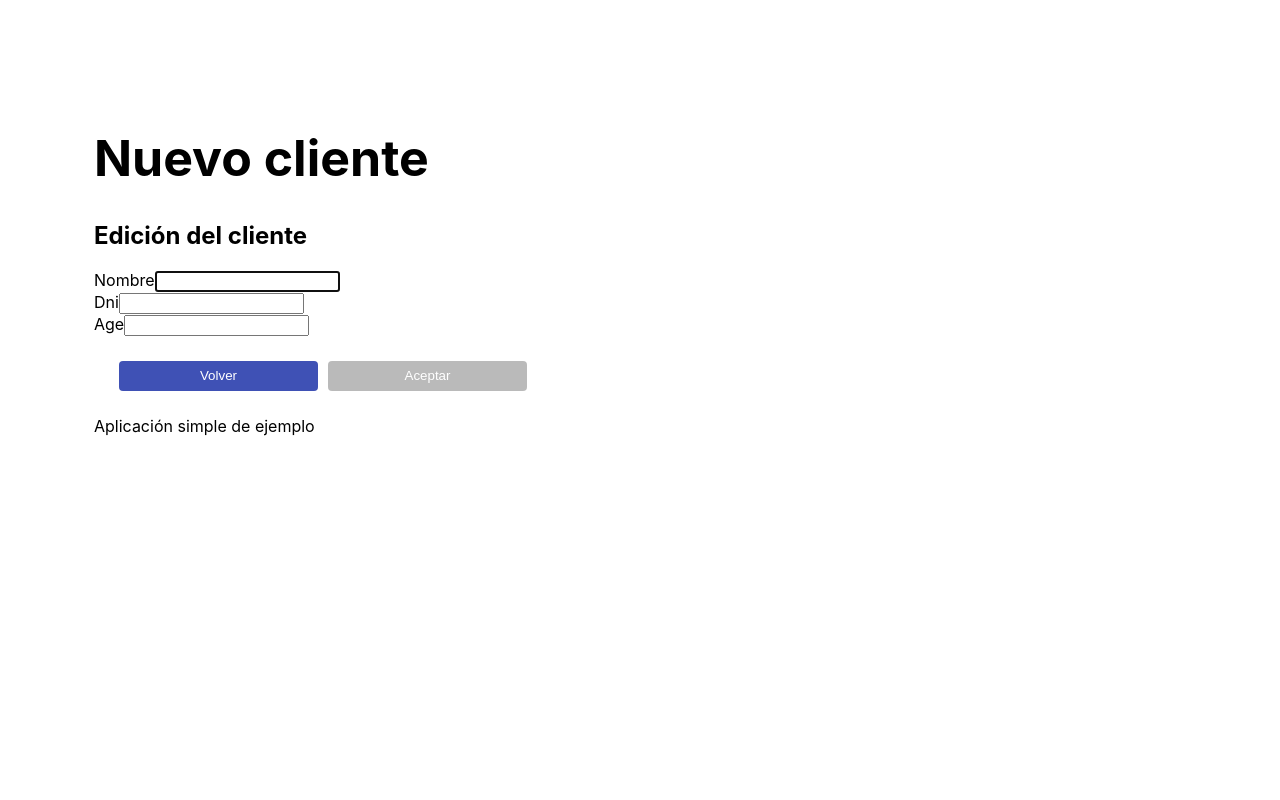
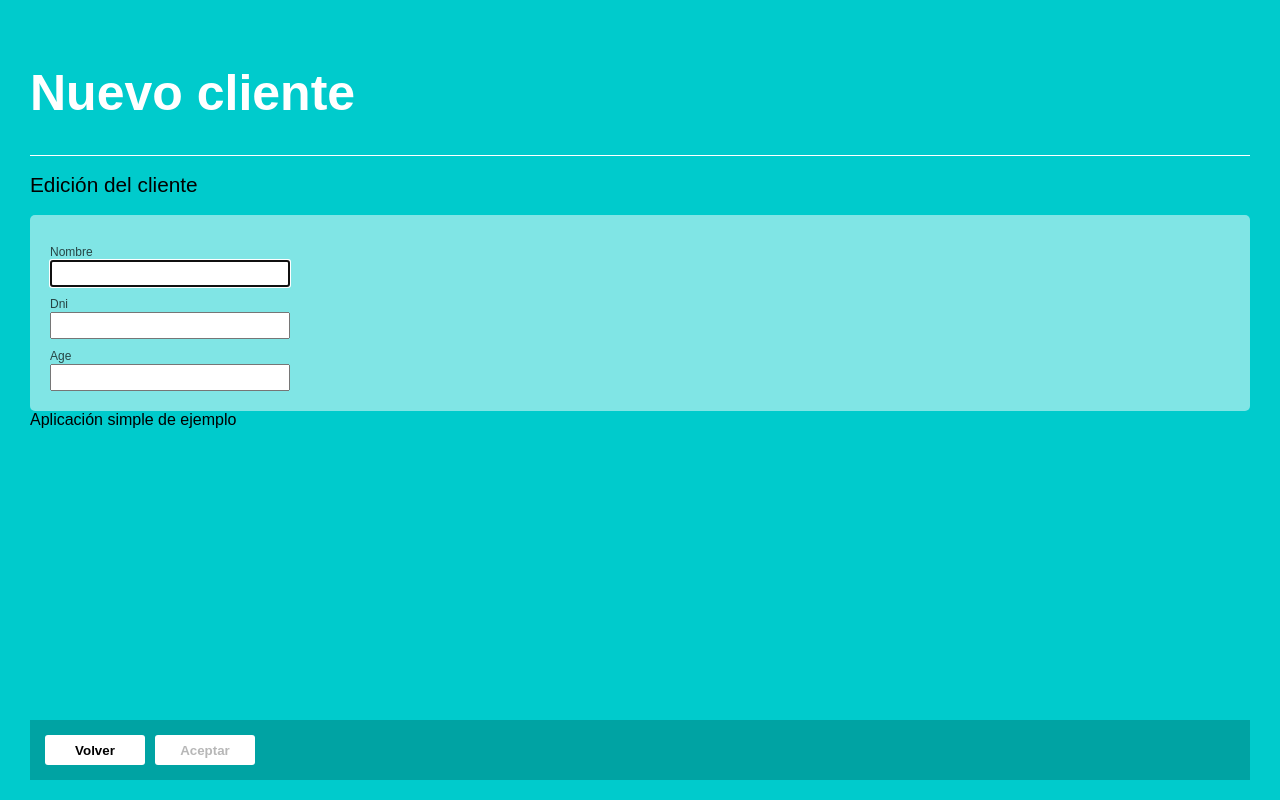
Before and after one commit to mikeacocoding/udemycustomersapp, a React (Create React App) app: page /customers/new in a window 1280 px wide. Built offline with nearby package versions, Linux system fonts and the light colour scheme.

Commit message:
Actualización del estilo a la del curso

```diff
--- a/src/index.css
+++ b/src/index.css
@@ -1,48 +1,162 @@
 body {
   margin: 0;
-  font-family: -apple-system, BlinkMacSystemFont, 'Segoe UI', 'Roboto', 'Oxygen',
-    'Ubuntu', 'Cantarell', 'Fira Sans', 'Droid Sans', 'Helvetica Neue',
-    sans-serif;
-  -webkit-font-smoothing: antialiased;
-  -moz-osx-font-smoothing: grayscale;
+  padding: 0;
+  font-family: sans-serif;
 }
 
+
 .app-frame {
-  margin: 5%;
+  margin: 0;
   padding: 30px;
-  width: calc(80vw);
+  box-sizing: border-box;
+  width: 100vw;
+  height: 100vh;
+  background: #00cbcc;
 }
 
 .customers-actions {
-  padding:10px;
-  margin:10px;
+  margin: 0;
+  position: absolute;
+  bottom: 20px;
+  left: 30px;
+  background: rgba(0,0,0,0.2);
+  padding: 10px;
+  width: calc(100% - 80px);
 }
 
 .customers-actions button {
-  background: #3F51B5;
-  min-width: 199px;
-  color: white;
+  background: white;
+  min-width: 100px;
   height: 30px;
   margin: 5px;
-  border: 0px;
-  border-radius: 4px;
-  cursor:pointer;
+  border-style: none;
+  border-radius: 3px;
+  font-weight: bolder;
 }
 
-.customers-actions button:disabled {
-  background: #9e9e9eb5;
-  cursor:auto;
+.customers-actions button:hover {
+  background: #F0F0F0;
+  border-style: solid;
 }
 
-.customers-list-item .field{
-  width:160px;
-  margin:1px;
-  padding:4px;
-  display:inline-block;
-  background:#2196f3;
+.customers-list .customers-list-item {
+  width: 100%;
+  background: #FFF;
+  transition: 500ms;
+  height: 40px;
 }
 
-.customers-list-item .field a{
-  color:white;
-  text-decoration:none;
+.customers-list .customers-list-item:nth-child(even) {
+  background: #EEE;
 }
+
+.customers-list .customers-list-item:hover {
+  background: #84adad3a;
+  border: 1px solid;
+}
+
+.customers-list-item .field {
+  width: 160px;
+  margin: 1px;
+  padding: 4px;
+  overflow: hidden;
+  display: inline-block;
+  line-height: 40px;
+}
+.customers-list-item .field:first-child {
+  width: 70%;
+  margin: 0;
+  box-sizing: border-box;
+}
+
+.customers-list-item .field {
+  width: 15%;
+  margin: 0;
+  box-sizing: border-box;
+}
+
+
+.customers-list-item .field:first-child > a {
+  color: #222;
+  text-decoration: none;
+  font-weight: bolder;
+}
+
+.customers-list-item .field a {
+  color: #666;
+  text-decoration: none;
+
+}
+
+.app-frame p {
+  color: white;
+  font-size: 10px;
+  font-style: italic;
+}
+
+.app-frame form {
+  width: 100%;
+  background: rgba(255,255,255,0.5);
+  padding: 20px;
+  box-sizing: border-box;
+  border-radius: 5px;
+}
+
+.app-frame form label {
+  width: 100%;
+  display: inline-block;
+  margin-top: 10px;
+  color: rgba(0,0,0,0.7);
+  font-size: 12px;
+}
+
+.app-frame form input {
+  font-size: 18px;
+  font-style: bolder;
+}
+
+.app-frame form span {
+  color: red;
+  margin: 5px;
+  font-size: 10px;
+  font-style: italic;
+}
+
+
+.app-header {
+  border: 0;
+  border-bottom: 1px;
+  border-style: solid;
+  border-color: white;
+}
+
+.app-header h1 {
+  color: white;
+}
+
+.app-frame h2 {
+  font-weight: lighter;
+  font-size: 1.3em;
+}
+
+img {
+  border-radius: 4px;
+  padding-top: 20px;
+  padding-bottom: 20px;
+  overflow: hidden;
+  height: 300px;
+  margin: 0 auto;
+  display: block;
+}
+
+.customer-data strong {
+  width: 100%;
+  display: inline-block;
+  margin-top: 10px;
+  color: #333;
+  font-size: 11px;
+}
+
+.customer-data strong {
+  font-size: 20px;
+}
```
